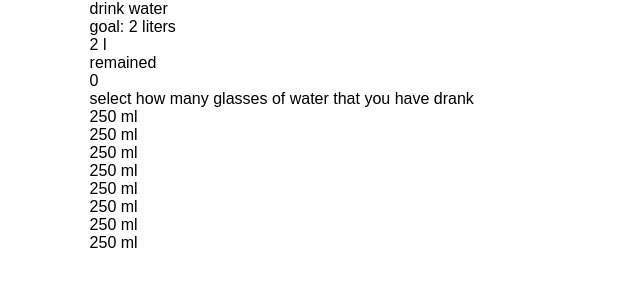
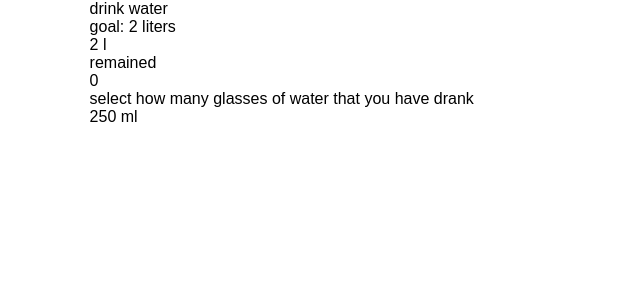
Before and after one commit to katiullahaxioned/js_task_3, a plain HTML site: page index.html in a window 1280 px wide. Shown: the whole page, without its empty margins (0-640 px from the left). Drawn offline with Linux system fonts and the light colour scheme.

Commit message:
structure modified

```diff
--- a/index.html
+++ b/index.html
@@ -8,7 +8,6 @@
   <!-- Default style-sheet is for 'media' type screen (color computer display).  -->
   <link rel="stylesheet" media="screen" href="assets/css/style.css" >
 </head>
-
 <body>
   <!--container start-->
   <div class="container">
@@ -28,40 +27,12 @@
         </div>
       </div>
       <p>select how many glasses of water that you have drank</p>
-      <div class="water-bottle">
-        <div class="bottle" data-quantity="12.5" data-num="0.25">
+      <ul class="water-bottle">
+        <li class="bottle">
           <span>250</span>
           <span>ml</span>
-        </div>
-        <div class="bottle" data-quantity="25" data-num="0.5">
-          <span>250</span>
-          <span>ml</span>
-        </div>
-        <div class="bottle" data-quantity="37.5" data-num="0.75">
-          <span>250</span>
-          <span>ml</span>
-        </div>
-        <div class="bottle" data-quantity="50" data-num="1">
-          <span>250</span>
-          <span>ml</span>
-        </div>
-        <div class="bottle" data-quantity="62.5" data-num="1.25">
-          <span>250</span>
-          <span>ml</span>
-        </div>
-        <div class="bottle" data-quantity="75" data-num="1.5">
-          <span>250</span>
-          <span>ml</span>
-        </div>
-        <div class="bottle" data-quantity="87.5" data-num="1.75">
-          <span>250</span>
-          <span>ml</span>
-        </div>
-        <div class="bottle" data-quantity="100" data-num="2">
-          <span>250</span>
-          <span>ml</span>
-        </div>
-      </div>
+        </li>
+      </ul>
     </div>
   </div>
   <!--container end-->
```
